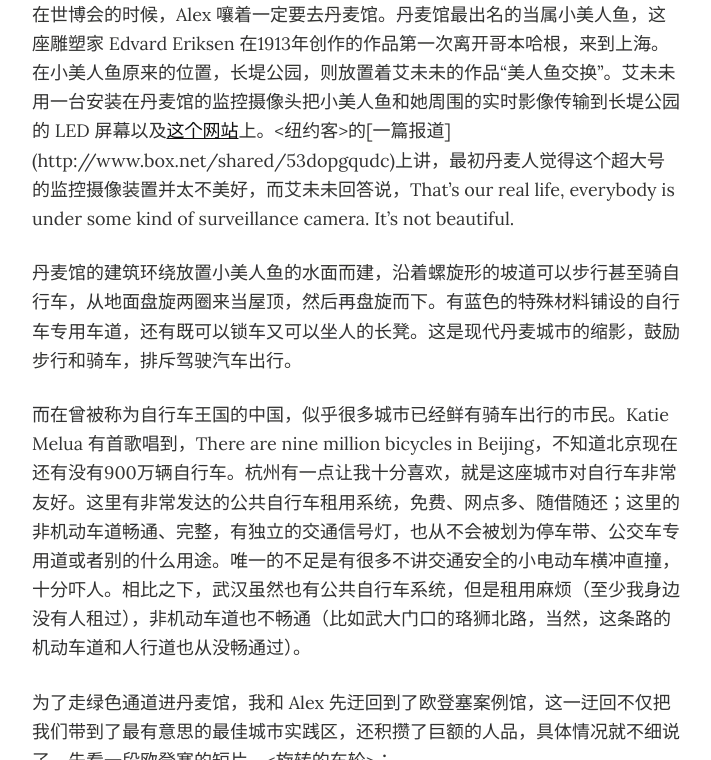
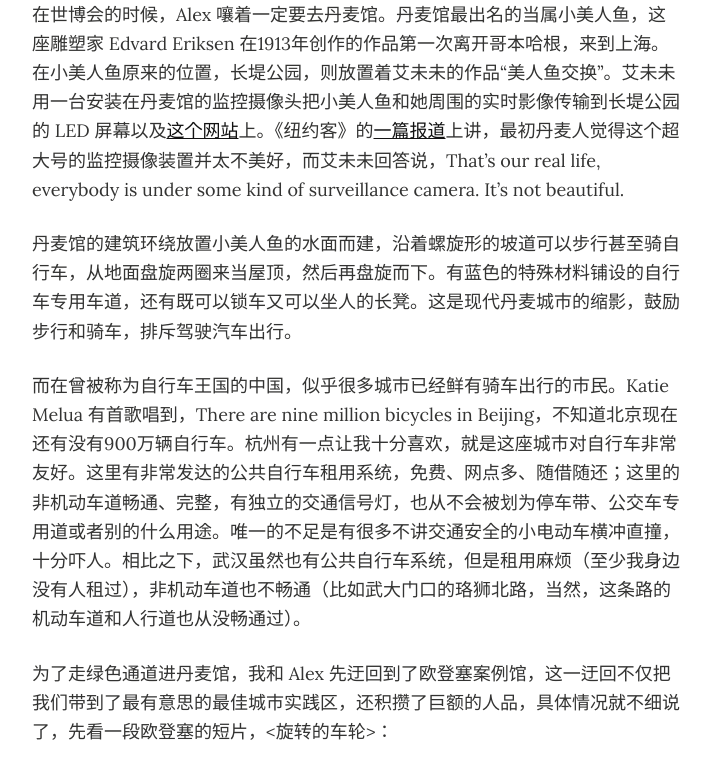
Before and after one commit to rangerqu/rangerqu.github.com, a Jekyll site: the page built from _posts/2010-09-07-andersen-and-bicycle.md, in a window 1280 px wide and 900 px high, scrolled down 722 px, cut to the strip 140-900 px from the top of the window. Shown: the whole strip, without its empty margins (283-994 px from the left). Built offline with Jekyll 4.4.1, drawn with Linux system fonts in a browser that asks for light colours; comment, search, counter and statistics services are not loaded; some of the changed lines change nothing that is shown.

Commit message:
fix a link

```diff
--- a/_posts/2010-09-07-andersen-and-bicycle.md
+++ b/_posts/2010-09-07-andersen-and-bicycle.md
@@ -11,7 +11,7 @@
 
 ![Denmark Pavallion](http://ww4.sinaimg.cn/mw1024/abb3ee10tw1e6r68zk5lgj20p00gq40l.jpg)
 
-在世博会的时候，Alex 嚷着一定要去丹麦馆。丹麦馆最出名的当属小美人鱼，这座雕塑家 Edvard Eriksen 在1913年创作的作品第一次离开哥本哈根，来到上海。在小美人鱼原来的位置，长堤公园，则放置着艾未未的作品“美人鱼交换”。艾未未用一台安装在丹麦馆的监控摄像头把小美人鱼和她周围的实时影像传输到长堤公园的 LED 屏幕以及[这个网站](http://www.mermaidexchange.com/)上。<纽约客>的[一篇报道](http://www.box.net/shared/53dopgqudc)上讲，最初丹麦人觉得这个超大号的监控摄像装置并太不美好，而艾未未回答说，That’s our real life, everybody is under some kind of surveillance camera. It’s not beautiful.
+在世博会的时候，Alex 嚷着一定要去丹麦馆。丹麦馆最出名的当属小美人鱼，这座雕塑家 Edvard Eriksen 在1913年创作的作品第一次离开哥本哈根，来到上海。在小美人鱼原来的位置，长堤公园，则放置着艾未未的作品“美人鱼交换”。艾未未用一台安装在丹麦馆的监控摄像头把小美人鱼和她周围的实时影像传输到长堤公园的 LED 屏幕以及[这个网站](http://www.mermaidexchange.com/)上。《纽约客》的[一篇报道](http://www.box.net/shared/53dopgqudc)上讲，最初丹麦人觉得这个超大号的监控摄像装置并太不美好，而艾未未回答说，That’s our real life, everybody is under some kind of surveillance camera. It’s not beautiful.
 
 丹麦馆的建筑环绕放置小美人鱼的水面而建，沿着螺旋形的坡道可以步行甚至骑自行车，从地面盘旋两圈来当屋顶，然后再盘旋而下。有蓝色的特殊材料铺设的自行车专用车道，还有既可以锁车又可以坐人的长凳。这是现代丹麦城市的缩影，鼓励步行和骑车，排斥驾驶汽车出行。
 
```
